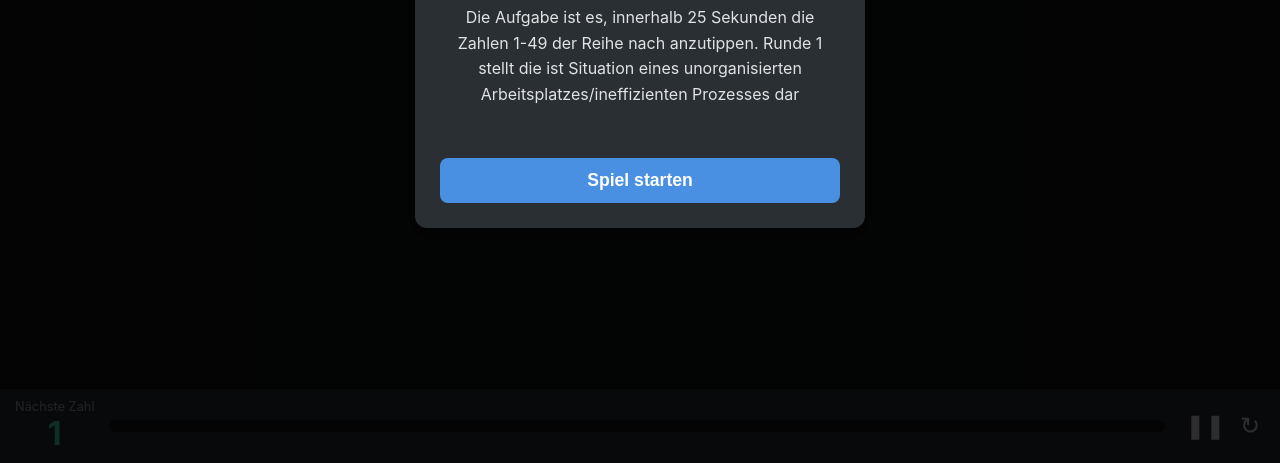
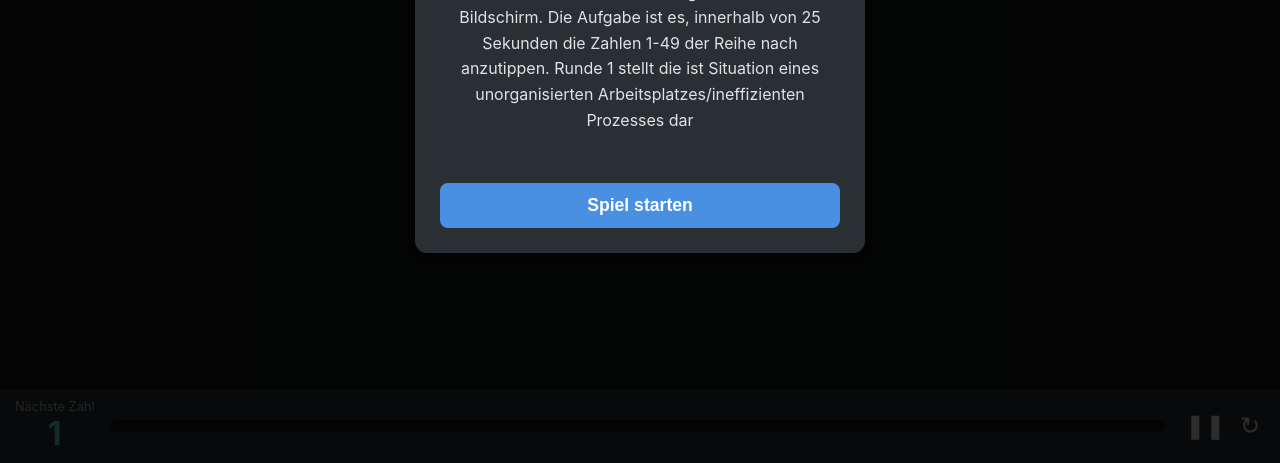
Before and after one commit to CanAltuntas/5sZahlenspiel.github.io, a plain HTML site: page index.html in a window 1280 px wide. Shown: the part 337-800 px from the top of the page. Drawn offline with Linux system fonts and the light colour scheme; a web font is replaced by a local one.

Commit message:
Update index.html

```diff
--- a/index.html
+++ b/index.html
@@ -486,7 +486,7 @@
         const translations = {
             de: {
                 title: "5S Zahlenspiel",
-                start_intro: "Die Aufgabe ist es, innerhalb 25 Sekunden die Zahlen 1-49 der Reihe nach anzutippen. Runde 1 stellt die ist Situation eines unorganisierten Arbeitsplatzes/ineffizienten Prozesses dar",
+                start_intro: "Ihr seht die Zahlen 1-99 zufällig verteilt auf dem Bildschirm. Die Aufgabe ist es, innerhalb von 25 Sekunden die Zahlen 1-49 der Reihe nach anzutippen. Runde 1 stellt die ist Situation eines unorganisierten Arbeitsplatzes/ineffizienten Prozesses dar",
                 start_button: "Spiel starten",
                 round_info: "Runde {round} von 4",
                 next_number_label: "Nächste Zahl",
@@ -500,9 +500,9 @@
                 resume_label: "Weiter",
                 round_messages: [
                     "Runde 1: Ein unorganisierter Arbeitsplatz. Wir führen nun 5S ein und beginnen mit Aussortieren. Wie weit kommst du in Runde 2, wenn wir die Zahlen 50-99 entfernen? Es gelten die gleichen Regeln",
-                    "Runde 2: Aussortiert! Unnötiges wurde entfernt. Für Runde 3 haben wir Regale installier und die zahlen in die Regale geordnet, dass die 1 unten links ist, die 2 mitte links, die 3 oben links etc. Wie viel effizienter werden wir dadurch?",
+                    "Runde 2: Aussortiert! Unnötiges wurde entfernt. Für Runde 3 haben wir Regale installiert und die Zahlen so in die Regale geordnet, dass die 1 unten links ist, die 2 in der mitte links, die 3 oben links etc. Wie viel effizienter werden wir dadurch?",
                     "Runde 3: Geordnet! Alles hat seinen Platz. Für Runde 4 Standardisieren/reorganisieren wir das ganze und stellen die Zahlen in die richtige Reihenfolge. Jeder sollte nun die Aufgabe lösen können",
-                    "Runde 4: Standardisiert! Ein klarer, einfacher Prozess. Nun fehlt nur noch die Selbstdisziplin als letzes 5S Prinzip"
+                    "Runde 4: Standardisiert! Ein klarer, einfacher Prozess."
                 ]
             },
             en: {
```
